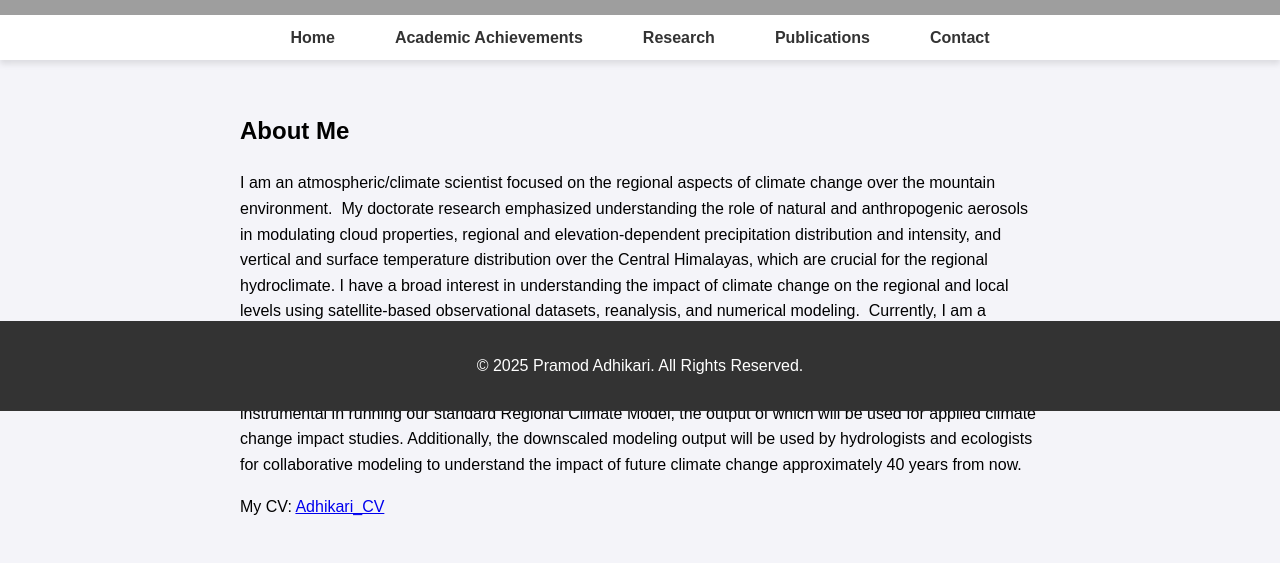
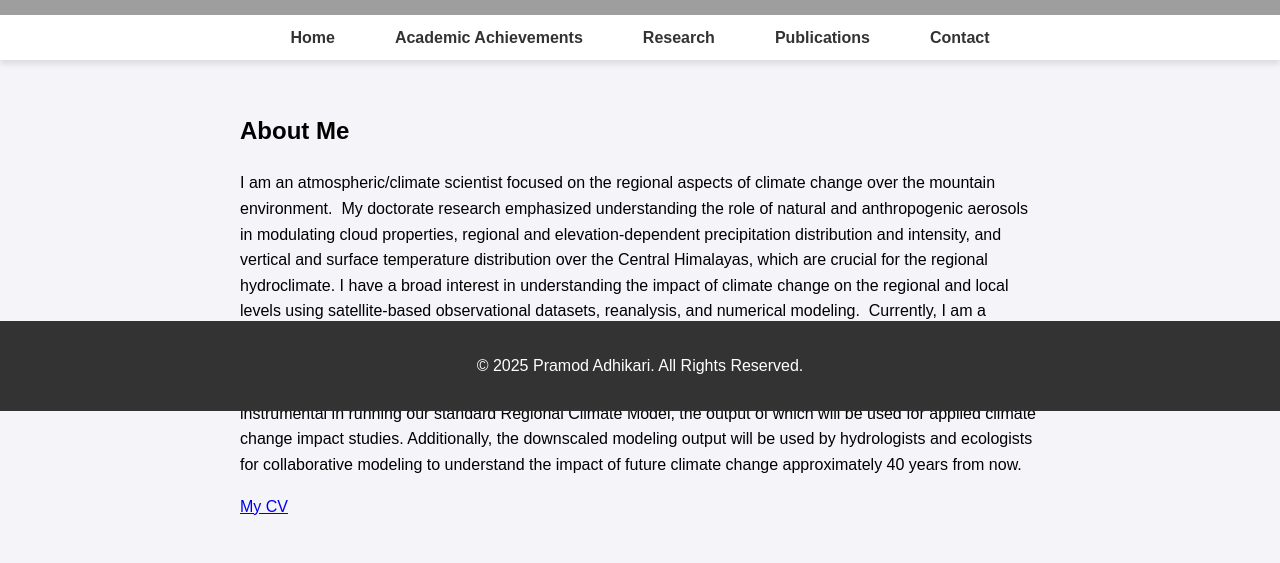
Before and after one commit to pramodadhikari/pramodadhikari.github.io, a plain HTML site: page index.html in a window 1280 px wide. Shown: the part 389-952 px from the top of the page. Drawn offline with Linux system fonts and the light colour scheme; grey boxes are pictures that could not be loaded.

Commit message:
Update index.html

```diff
--- a/index.html
+++ b/index.html
@@ -140,7 +140,7 @@ My role involves collecting CMIP6 climate model guidance for the Interior west
 This work is instrumental in running our standard Regional Climate Model, the output of which will be used for applied climate change impact studies.
 Additionally, the downscaled modeling output will be used by hydrologists and ecologists for collaborative modeling to understand the impact of future climate change approximately 40 years from now.
 </p>
-        <p>My CV: <a href="cv/Adhikari_CV.pdf" target="_blank">Adhikari_CV</a></p>
+        <p><a href="cv/Adhikari_CV.pdf" target="_blank">My CV</a></p>
     </section>
 
     <!-- Academic Achievements Section -->
```
